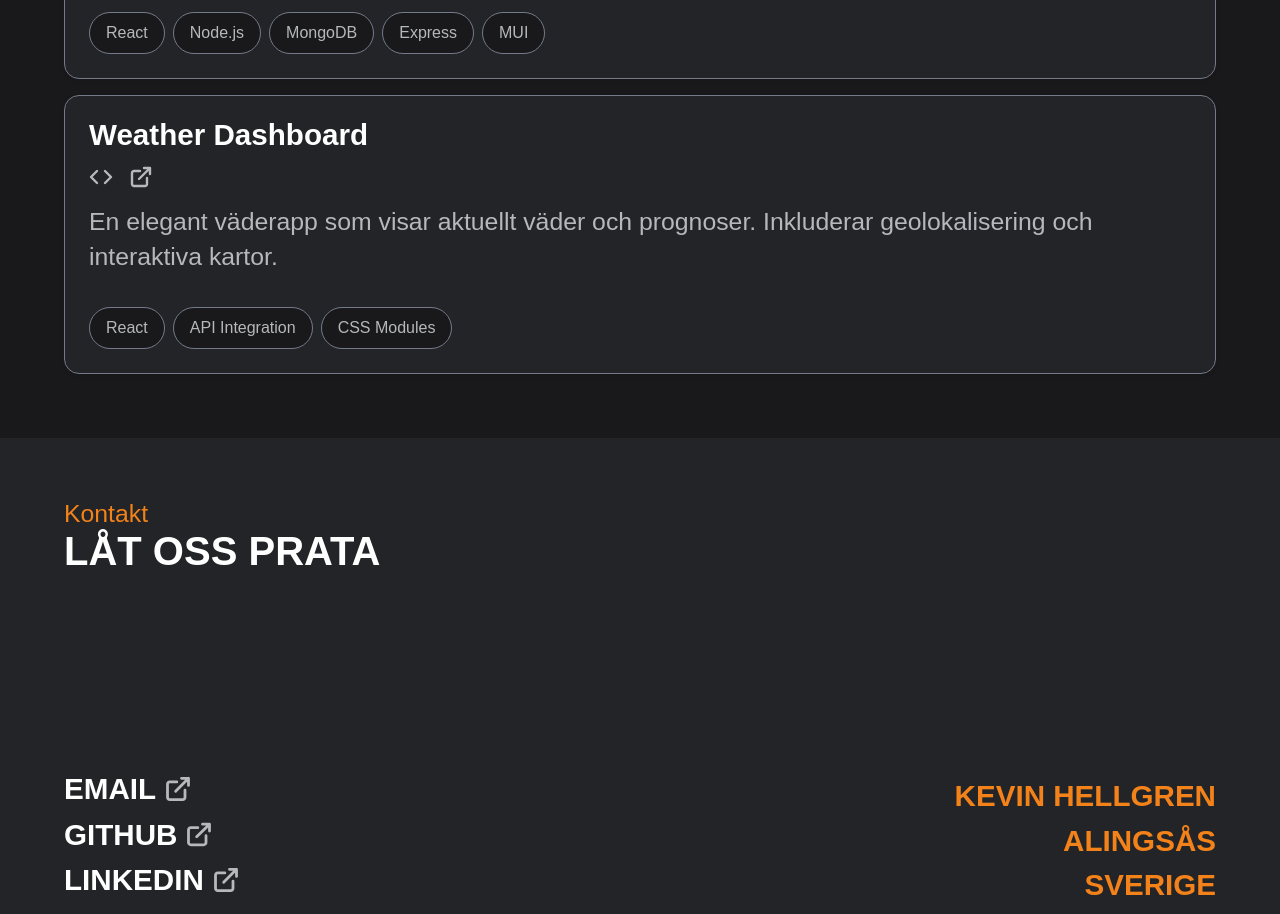
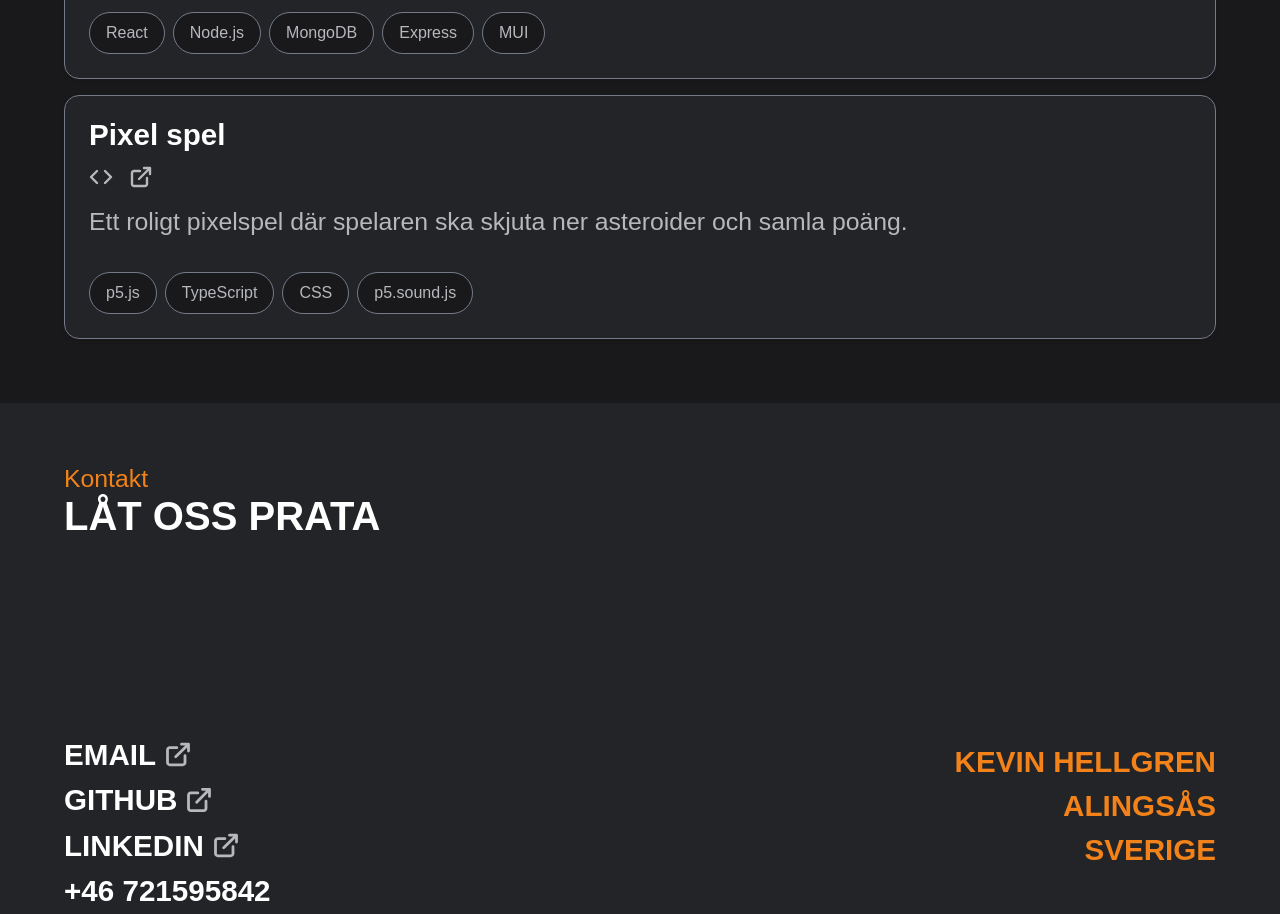
Before and after one commit to Kind606/portfolio-kevin, a Next.js app: page / in a window 1280 px wide. Shown: the part 2280-3194 px from the top of the page. Built offline with nearby package versions, Linux system fonts and the light colour scheme.

Commit message:
Update projectCardDummy to replace "Weather Dashboard" with "Pixel spel" and adjust competencies accordingly

```diff
--- a/src/components/projectsSection/projectCard/projectCardDummy.ts
+++ b/src/components/projectsSection/projectCard/projectCardDummy.ts
@@ -21,7 +21,8 @@ export const projectCardDummy: ProjectCardProps[] = [
     title: "Post applikation",
     description:
       "En enkel fullstack applikation för att skapa, läsa, uppdatera och ta bort inlägg med användare. Frontend är deployed på vercel och backend på railway",
-    githubLink: "https://github.com/Kind606/react-express-user-content-ts-t-k-innovations/tree/deployment-branch",
+    githubLink:
+      "https://github.com/Kind606/react-express-user-content-ts-t-k-innovations/tree/deployment-branch",
     previewLink: "https://react-express-user-content-ts-t-k-i-zeta.vercel.app/",
     competencies: [
       { id: 1, title: "React" },
@@ -33,15 +34,16 @@ export const projectCardDummy: ProjectCardProps[] = [
   },
   {
     id: 3,
-    title: "Weather Dashboard",
+    title: "Pixel spel",
     description:
-      "En elegant väderapp som visar aktuellt väder och prognoser. Inkluderar geolokalisering och interaktiva kartor.",
-    githubLink: "https://github.com/yourusername/weather-dashboard",
-    previewLink: "https://weather-dashboard-demo.vercel.app",
+      "Ett roligt pixelspel där spelaren ska skjuta ner asteroider och samla poäng.",
+    githubLink: "https://github.com/Kind606/spel-projekt",
+    previewLink: "https://spel-projekt-two.vercel.app/",
     competencies: [
-      { id: 1, title: "React" },
-      { id: 2, title: "API Integration" },
-      { id: 3, title: "CSS Modules" },
+      { id: 1, title: "p5.js" },
+      { id: 2, title: "TypeScript" },
+      { id: 3, title: "CSS" },
+      { id: 4, title: "p5.sound.js" },
     ],
   },
 ];
```
